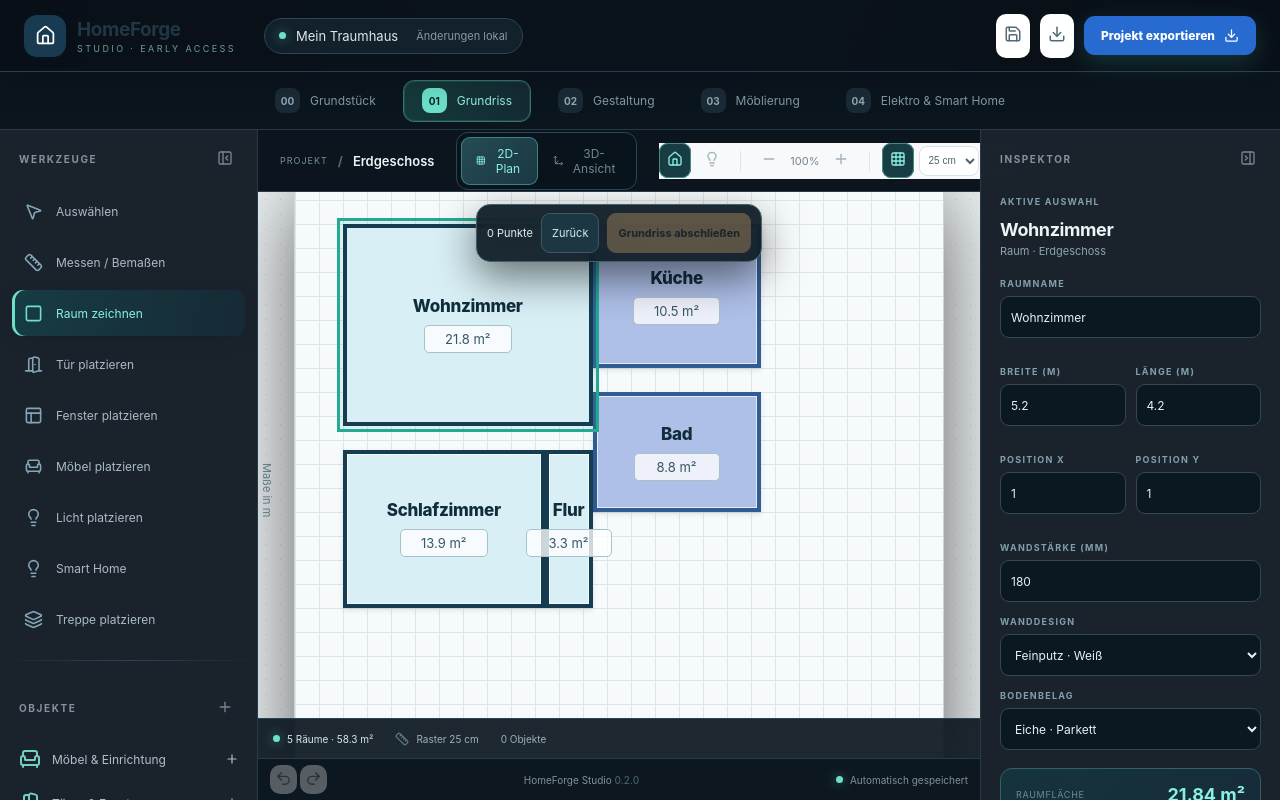
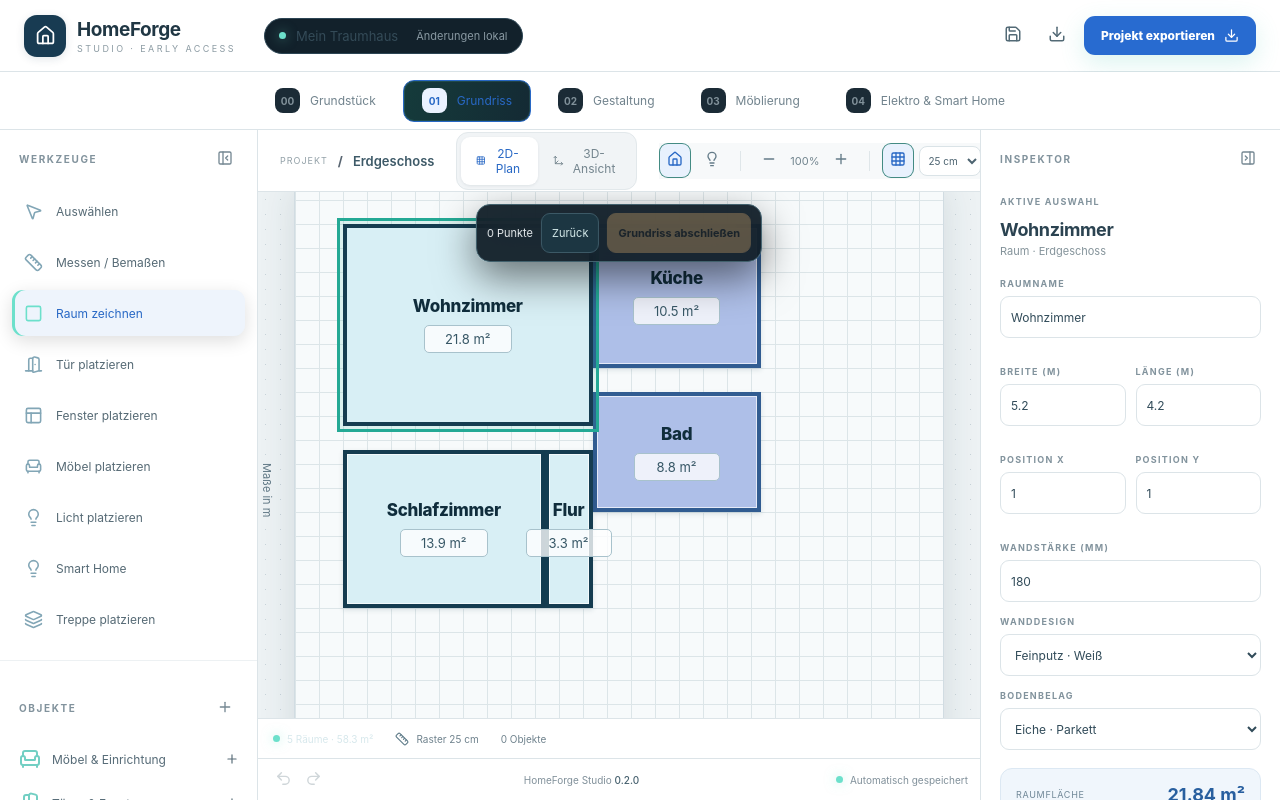
Before and after one commit to CyrexMV/HomeFORGE, a React (Vite) app: page / in a window 1280 px wide. Both pictures are taken after a click on the button "Vorhandenes Projekt fortsetzen". Built offline with nearby package versions, Linux system fonts and the light colour scheme.

Commit message:
Apply unified modern studio theme

```diff
--- a/src/style.css
+++ b/src/style.css
@@ -250,3 +250,36 @@ button:active{transform:translateY(1px)}
 
 .psBoundary.drawing{stroke-dasharray:.25 .14}.psProjectName{line-height:1.2}.psContextRight .psExportButton{cursor:pointer}.psMode,.psToggle,.psActionButton,.psApplyButton,.psCanvasTool,.psZoom button,.psPhase,.psBackButton,.psIconButton{cursor:pointer}.psCanvasSurface{isolation:isolate}.psBoundary,.psBoundaryLine,.psSetback{vector-effect:non-scaling-stroke}
 .psSelectedEdge{stroke:#f09a3e;stroke-width:.13;stroke-linecap:round;vector-effect:non-scaling-stroke;filter:drop-shadow(0 0 2px #efa54d80)}
+
+
+/* Studio theme overrides, loaded after all legacy rules. */
+/* Applies after the legacy editor stylesheet so every planning stage shares one studio theme. */
+:root{color-scheme:light;font-family:Inter,"Segoe UI",Arial,sans-serif;color:#20313d;background:#eef2f4}
+body{background:#eef2f4;color:#20313d}
+button,input,select{font-family:inherit}
+.app{background:#eef2f4;color:#20313d}
+.top{background:#fff;color:#263b48;border-bottom:1px solid #dce4e8;box-shadow:none;backdrop-filter:none}
+.brand .brandIcon{background:#183b52!important;color:#fff;box-shadow:0 2px 8px #183b5220}
+.brand b{color:#203744}.brand small{color:#8d9ca4}.project{color:#344b58}.project .saved{color:#8999a2}
+.topActions .iconBtn{border-color:#dce4e8;background:#fff;color:#536a76}.topActions .share{background:#286bd0;color:#fff;border-color:#286bd0}
+.workflowNav{background:#fff;border-bottom:1px solid #dce4e8;box-shadow:none}
+.workflowNav button{color:#71838d}.workflowNav button b{border-color:#dbe3e7;color:#81919a}
+.workflowNav button.active{color:#2868c5;border-color:#2868c5}.workflowNav button.active b{background:#eaf2ff;border-color:#d4e4fb;color:#2768c5}
+.workspace,.main{background:#eef2f4}.left,.right{background:#fff;border-color:#dce4e8;color:#263b48}
+.sideHead{border-color:#edf1f3;color:#80919a}.sideHead span,.inspector>label,.inspector label{color:#82939d}.sideHead button{color:#758893}
+.tool{color:#566a75}.tool:hover,.category:hover,.floor:hover{background:#f4f7f8;color:#2d5266}.tool.chosen{background:#eef4fc;color:#2868c5;border-left-color:#2868c5}
+.sideDivider{background:#edf1f3}.category,.floor{border-color:#edf1f3;color:#566b77}.floor.activeFloor{background:#edf4fd;color:#2868c5;border-color:#d7e5f7}
+.furnitureCatalog{background:#f8fafb;border-color:#e4eaed}.furnitureCatalog button{background:#fff;color:#586e79;border:1px solid #edf1f3}.furnitureCatalog button:hover,.furnitureCatalog button.selectedFurniture{background:#edf4fd;border-color:#bdd2ef;color:#2868c5}
+.canvasHead{background:#fff;border-color:#dce4e8;color:#324b59}.crumb span{color:#93a1a8}.crumb strong{color:#3e5a68}
+.viewSwitch{background:#f1f4f6;border-color:#e2e8eb}.viewSwitch button{color:#74858e}.viewSwitch button.on{background:#fff;color:#2868c5;box-shadow:0 1px 3px #21384317}
+.canvasTools{background:#f7f9fa;border-color:#e1e7ea}.canvasTools button{color:#647b88}.canvasTools button.snapActive{color:#2868c5;background:#e8f1fd}.canvasTools i{background:#dfe6e9}.canvasTools>span{color:#71848e}.gridSelect,.canvasTools select{border-color:#dae3e7;background:#fff;color:#4d6471}
+.canvasArea{background:#edf2f4}.planViewport{background-color:#edf2f4!important;background-image:radial-gradient(#c8d3d9 .7px,transparent .7px)!important;background-size:15px 15px!important}.plan{box-shadow:0 12px 34px #233c4b20;border:1px solid #d1dce2}.dimension{color:#607885}
+.canvasFooter{background:#fff;border-color:#dce4e8;color:#6f828d}.canvasFooter svg{color:#627e8b}.bottomBar{background:#fff;border-color:#dce4e8;color:#657b87}.bottomBar button{border-color:#dce4e8;background:#fff;color:#637984}.bottomBar>span{color:#80909a}.bottomBar>span b{color:#46606e}
+.inspector{color:#415763}.inspector h3{color:#2b4351}.inspector p,.inspector small{color:#84939a}.field input,.field select,.openingInspector select{border-color:#dce4e8;background:#fff;color:#314b59}.field input:focus{border-color:#6e9bd8}
+.areaCard{border-color:#dce8f3;background:#f0f6fc}.areaCard span{color:#718898}.areaCard b{color:#285f9f}.stat{border-color:#edf1f3;color:#71848e}.stat b{color:#364f5d}.quick{border-color:#dce4e8;background:#f8fafb;color:#516875}.quick:hover{background:#eef4fa}.delete{color:#a56762}
+.polygonVertexList button{border-color:#e7ecef;background:#fff;color:#526a76}.polygonVertexList button:hover,.polygonVertexList button.selectedFurniture{border-color:#bfd4ee;background:#f0f6fd;color:#2868c5}
+.projectWelcome{background:radial-gradient(ellipse at 14% 12%,#dceafa 0,transparent 38%),linear-gradient(135deg,#f3f6f8,#e8eef2);color:#253d4b}.projectWelcome .welcomeGlow{opacity:.25;background:radial-gradient(circle,#9ec4e8 0,transparent 66%)}
+.welcomeCard{background:#fff;border:1px solid #dce5ea;border-radius:18px;box-shadow:0 22px 70px #183b5218}.welcomeBrand b{color:#203c4d}.welcomeBrand small{color:#82939c}.welcomeEyebrow{color:#3170c5}.welcomeCard h1{color:#203c4d}.welcomeCard h1 em{color:#3477cb}.welcomeCard p{color:#71838d}.welcomeCard label{color:#81919a}.welcomeCard input{border-color:#dce5e9;background:#f9fbfc;color:#334b59}.welcomePrimary{background:#286bd0;color:#fff;box-shadow:0 5px 14px #286bd025}.welcomeSecondary{border-color:#dbe4e8;background:#fff;color:#49616f}.welcomeSteps{border-color:#e8edef;color:#72848e}.welcomeSteps b{color:#2868c5}.welcomeFoot{color:#87969e}
+.psMeasure{font-size:.42px}.psPointLabel{font-size:.42px}.psAxisLabel{font-size:.35px}.psSetback{fill:#4eaaa21c;stroke:#168b83;stroke-width:.11px}.psBoundary{stroke-width:.1px}.psBoundaryLine{stroke-width:.1px}.psSelectedEdge{stroke:#f09a3e;stroke-width:2px;stroke-linecap:round;vector-effect:non-scaling-stroke;filter:drop-shadow(0 0 2px #efa54d80)}
+@media(max-width:900px){.project .saved{display:none}.workflowNav button span{font-size:9px}.left,.right{background:#fff}}
+@media(max-width:650px){.top,.canvasHead,.bottomBar{background:#fff}.left,.right{background:#fff;box-shadow:0 8px 30px #21384320}}
```
